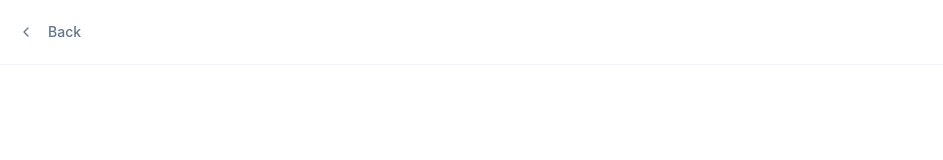
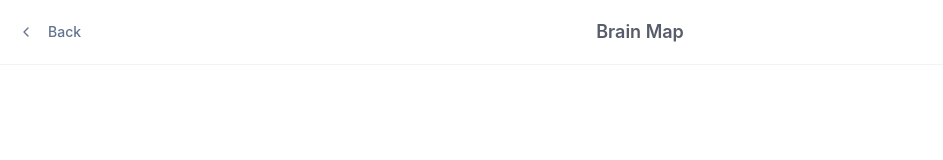
Before and after one commit to uzakotim/brainwell-desktop, a React (Vite) app: page /brain-map in a window 1280 px wide. Shown: the top 160 px of the page, without its empty margins (0-943 px from the left). Built offline with nearby package versions, Linux system fonts and the light colour scheme.

Commit message:
header title

```diff
--- a/src/components/Layout.tsx
+++ b/src/components/Layout.tsx
@@ -4,28 +4,59 @@ import { Button } from "@/components/ui/button";
 interface LayoutProps {
   children: React.ReactNode;
 }
+type RouteTitle = {
+  [key: string]: string;
+};
 
 const Layout = ({ children }: LayoutProps) => {
   const navigate = useNavigate();
-
+  // find the current route
+  const currentRoute = window.location.pathname;
+  // map the current route to a title
+  const routeToTitle : RouteTitle = {
+    "/": "Brainwell",
+    "/brain-map": "Brain Map",
+    "/brain-region/ACC": "Anterior Cingulate Cortex",
+    "/brain-region/PFC": "Prefrontal Cortex",
+    "/brain-region/Hippocampus": "Hippocampus",
+    "/brain-region/Amygdala": "Amygdala",
+    "/stats": "Statistics",
+  }
   return (
     <div className="min-h-screen bg-background text-foreground flex flex-col">
       {/* Header */}
       <header className="border-b border-border/50 bg-background/95 backdrop-blur supports-[backdrop-filter]:bg-background/60 sticky top-0 z-50">
-        <div className="container mx-auto px-4 h-16 flex items-center">
+  <div className="container mx-auto px-4 h-16 relative flex items-center">
+
+    {/* Left: Back button */}
     <Button
       variant="ghost"
       size="sm"
       onClick={() => navigate(-1)}
-            className="flex items-center text-muted-foreground hover:text-foreground transition-colors -ml-2"
+      className="flex items-center text-muted-foreground hover:text-foreground transition-colors -ml-2 z-10"
     >
-            <svg xmlns="http://www.w3.org/2000/svg" width="24" height="24" viewBox="0 0 24 24" fill="none" stroke="currentColor" strokeWidth="2" strokeLinecap="round" strokeLinejoin="round" className="mr-2 h-4 w-4"><path d="m15 18-6-6 6-6"/></svg>
+      <svg
+        xmlns="http://www.w3.org/2000/svg"
+        width="24"
+        height="24"
+        viewBox="0 0 24 24"
+        fill="none"
+        stroke="currentColor"
+        strokeWidth="2"
+        strokeLinecap="round"
+        strokeLinejoin="round"
+        className="mr-2 h-4 w-4"
+      >
+        <path d="m15 18-6-6 6-6" />
+      </svg>
       Back
     </Button>
 
-          <div className="ml-auto font-semibold text-sm text-muted-foreground/50">
-             {/* Optional: Layout Right Side content */}
+    {/* Center: Title */}
+    <div className="absolute left-1/2 -translate-x-1/2 font-semibold text-lg text-primary/70">
+      {routeToTitle[currentRoute]}
     </div>
+
   </div>
 </header>
 
--- a/src/pages/BrainRegion.tsx
+++ b/src/pages/BrainRegion.tsx
@@ -52,9 +52,6 @@ const BrainRegion = () => {
        <div className="max-w-3xl mx-auto px-6 py-12 flex flex-col items-center">
 
           <header className="mb-12">
-            <h1 className="text-4xl md:text-5xl font-bold pb-8 tracking-tight bg-clip-text text-primary">
-                {regionKey}
-            </h1>
             <p className="text-xl text-muted-foreground leading-relaxed">
                 {regionData.description}
             </p>
--- a/src/pages/Stats.tsx
+++ b/src/pages/Stats.tsx
@@ -23,13 +23,6 @@ function Stats() {
   return (
     <Layout>
        <div className="max-w-3xl mx-auto px-6 py-12 flex flex-col items-center">
-
-          <header className="mb-12">
-            <h1 className="text-4xl md:text-5xl font-bold pb-8 tracking-tight bg-clip-text text-primary">
-                Statistics
-            </h1>
-          </header>
-
           <div className="flex flex-col items-center justify-center space-y-8">
           {Object.entries(regionSums).map(([region, sum]) => (
             <div key={region} className="w-[calc(90vh)]">
```
Lines whose indentation alone changed are shown as unchanged.
